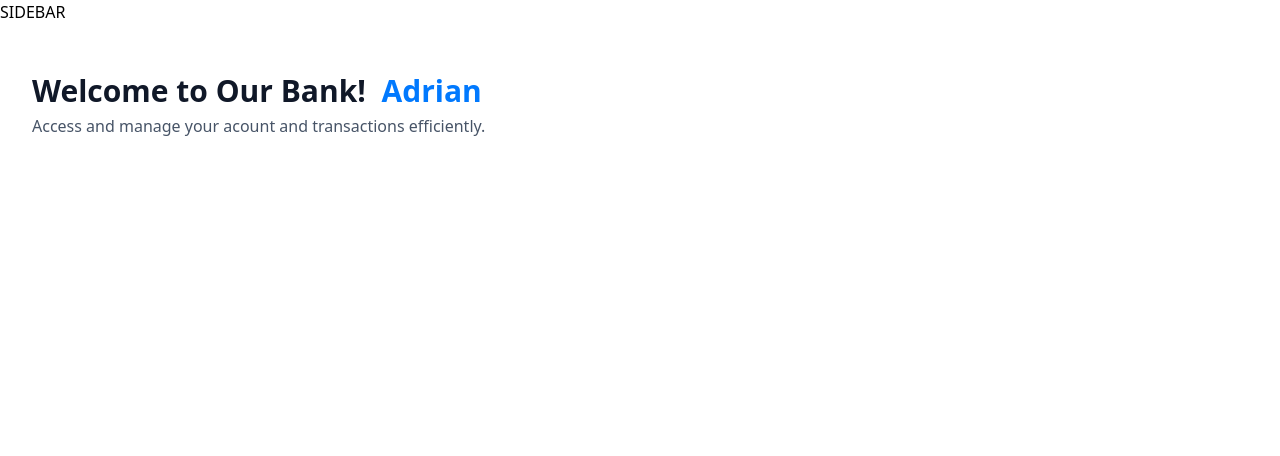
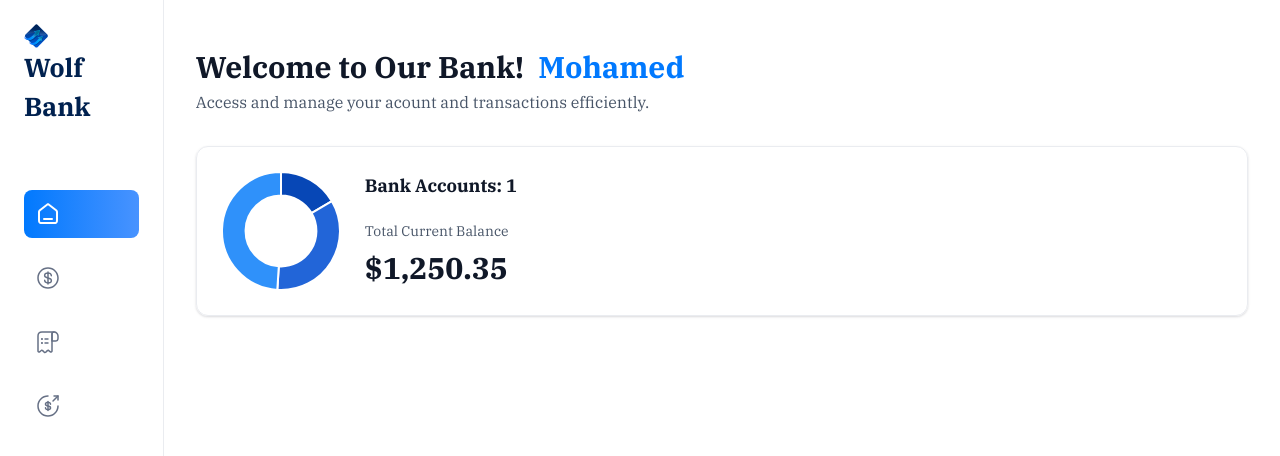
Before and after one commit to Mohamed-Abdellatif/banking-website, a Next.js app: page / in a window 1280 px wide. Shown: the top 456 px of the page. Built offline with nearby package versions, Linux system fonts and the light colour scheme.

Commit message:
Implement home page with count up andchart + sidebar with logos

```diff
--- a/app/(root)/layout.tsx
+++ b/app/(root)/layout.tsx
@@ -1,14 +1,16 @@
+import Sidebar from "@/components/Sidebar";
 
 export default function RootLayout({
   children,
 }: Readonly<{
   children: React.ReactNode;
 }>) {
+
+  const loggedIn={firstName: 'John', lastName: "Doe"}
   return (
-    <main>
-        SIDEBAR
-
-            {children}
+    <main className="flex h-screen w-full font-inter">
+        <Sidebar user={loggedIn}/>
+        {children}
 
     </main>
   );
--- a/app/(root)/page.tsx
+++ b/app/(root)/page.tsx
@@ -1,9 +1,10 @@
 import HeaderBox from "@/components/HeaderBox"
+import TotalBalanceBox from "@/components/TotalBalanceBox"
 
 
 const Home = () => {
     const loggedIn={
-        firstName:"Adrian",
+        firstName:"Mohamed",
     }
   return (
     <section className="home">
@@ -15,6 +16,13 @@
            user={loggedIn?.firstName||"Guest"}
            subtext="Access and manage your acount and transactions efficiently."
            />
+           <TotalBalanceBox
+           accounts={[]}
+           totalBanks={1}
+           totalCurrentBalance={1250.35}
+
+
+           />
         </header>
       </div>
     </section>
--- /dev/null
+++ b/components/AnimatedCounter.tsx
@@ -0,0 +1,13 @@
+"use client";
+import CountUp from "react-countup";
+
+
+const AnimatedCounter = ({ amount }: { amount: number }) => {
+  return (
+    <div className="w-full">
+      <CountUp prefix="$" end={amount} duration={2.75} decimal="." decimals={2}/>
+    </div>
+  );
+};
+
+export default AnimatedCounter;
--- /dev/null
+++ b/components/DoughnutChart.tsx
@@ -0,0 +1,36 @@
+"use client";
+import { ArcElement, Chart as ChartJS, Legend, Tooltip } from "chart.js";
+import React from "react";
+
+import { Doughnut } from "react-chartjs-2";
+
+ChartJS.register(ArcElement, Tooltip, Legend);
+
+// eslint-disable-next-line @typescript-eslint/no-unused-vars
+const DoughnutChart = ({ accounts }: DoughnutChartProps) => {
+  const data = {
+    datasets: [
+      {
+        label: "Banks",
+        data: [1250, 2600, 3700],
+        backgroundColor: ["#0747b6", "#2265d8", "#2f91fa"],
+      },
+    ],
+    labels: ["Bank A", "Bank B", "Bank C"],
+  };
+  return (
+    <Doughnut
+      data={data}
+      options={{
+        cutout: "60%",
+        plugins:{
+            legend: {
+                display: false,
+            }
+        }
+      }}
+    />
+  );
+};
+
+export default DoughnutChart;
--- /dev/null
+++ b/components/Sidebar.tsx
@@ -0,0 +1,35 @@
+'use client';
+import { sidebarLinks } from '@/constants'
+import { cn } from '@/lib/utils'
+import Image from 'next/image'
+import Link from 'next/link'
+import { usePathname } from 'next/navigation'
+
+
+const Sidebar = ({user}:SiderbarProps) => {
+    const pathName=usePathname();
+  return (
+    <section className='sidebar'>
+        <nav className="flex flex-col gap-4">
+            <Link href="/" className='mb-12 cursor-ointer items-center gap-2'>
+            <Image alt='wolf bank logo' src="/icons/logo.svg"
+            width={34}
+            height={34}
+            className='size-[24px] max-xl:size-14'/>
+            <h1 className='sidebar-logo'>Wolf Bank</h1>
+            </Link>
+            {sidebarLinks.map((item)=>{
+                const isActive = pathName===item.route || pathName.startsWith(`${item.route}/`)
+                return (<Link href={item.route} key={item.label} className={cn("sidebar-link",{"bg-bank-gradient":isActive})}>
+                    <div className="relative size-6">
+                        <Image alt={item.label} src={`${item.imgURL}`} fill className={cn({"brightness-[3] invert-0":isActive})}/>
+
+                    </div>
+                </Link>)
+            })}
+        </nav>
+    </section>
+  )
+}
+
+export default Sidebar
--- /dev/null
+++ b/components/TotalBalanceBox.tsx
@@ -0,0 +1,30 @@
+
+
+
+import AnimatedCounter from "./AnimatedCounter";
+import DoughnutChart from "./DoughnutChart";
+
+const TotalBalanceBox = ({
+  accounts = [],
+  totalBanks,
+  totalCurrentBalance,
+}: TotlaBalanceBoxProps) => {
+  return (
+    <section className="total-balance">
+      <div className="total-balance-chart">
+        <DoughnutChart accounts={accounts}/>
+      </div>
+      <div className="flex flex-col gap-6">
+        <h2 className="header-2">Bank Accounts: {totalBanks}</h2>
+        <div className="flex flex-col gap-2">
+          <p className="total-balance-label">Total Current Balance</p>
+          <div className="total-balance-amount flex-center gap-2">
+            <AnimatedCounter amount={totalCurrentBalance} />
+          </div>
+        </div>
+      </div>
+    </section>
+  );
+};
+
+export default TotalBalanceBox;
--- a/package.json
+++ b/package.json
@@ -9,11 +9,15 @@
     "lint": "next lint"
   },
   "dependencies": {
+    "chart.js": "^4.4.6",
     "class-variance-authority": "^0.7.0",
     "clsx": "^2.1.1",
     "lucide-react": "^0.456.0",
     "next": "15.0.3",
+    "query-string": "^9.1.1",
     "react": "19.0.0-rc-66855b96-20241106",
+    "react-chartjs-2": "^5.2.0",
+    "react-countup": "^6.5.3",
     "react-dom": "19.0.0-rc-66855b96-20241106",
     "tailwind-merge": "^2.5.4",
     "tailwindcss-animate": "^1.0.7"
```
Also changed, not shown: 1 other file (tests, documents, lock files or other folders).
